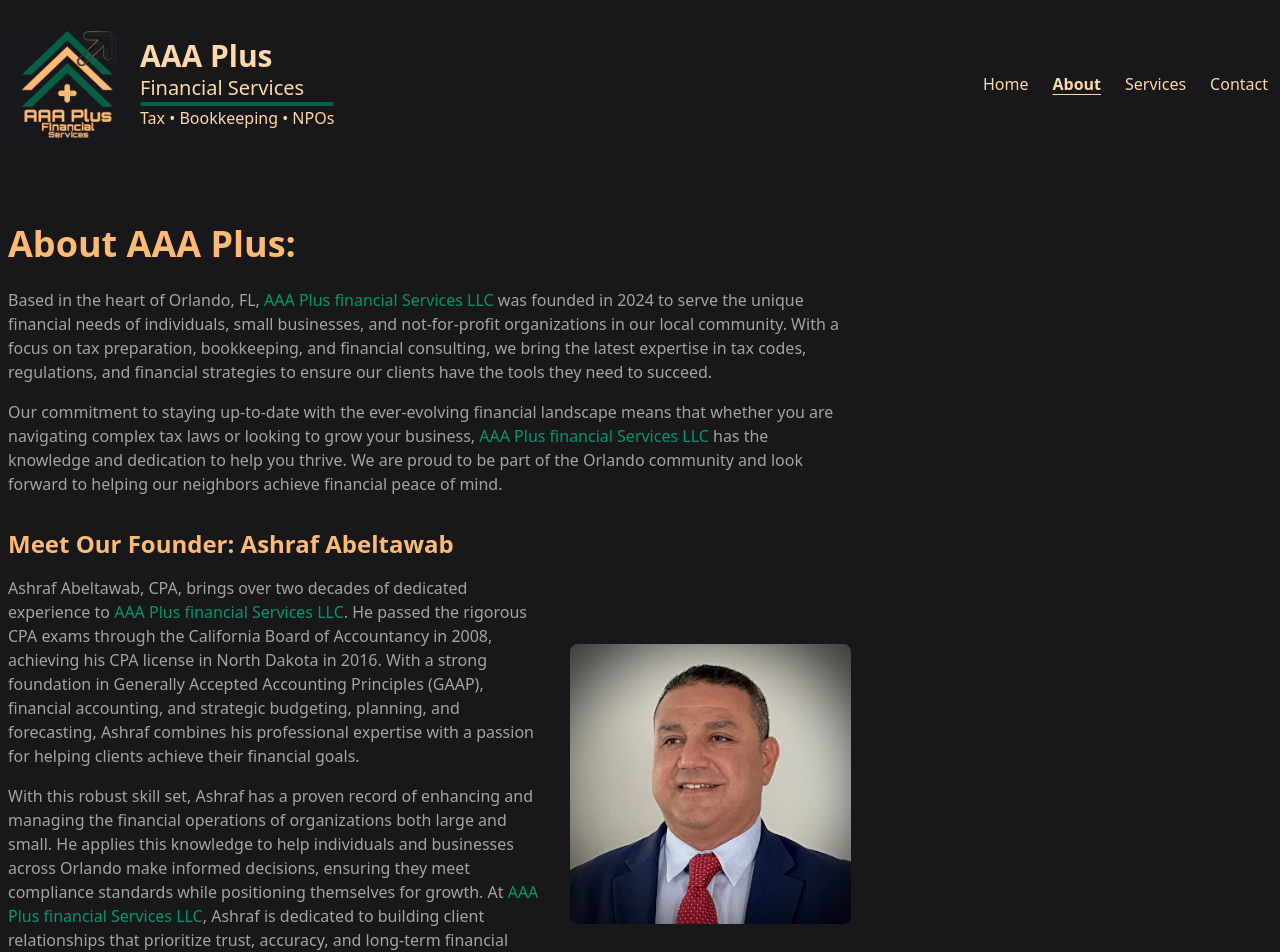
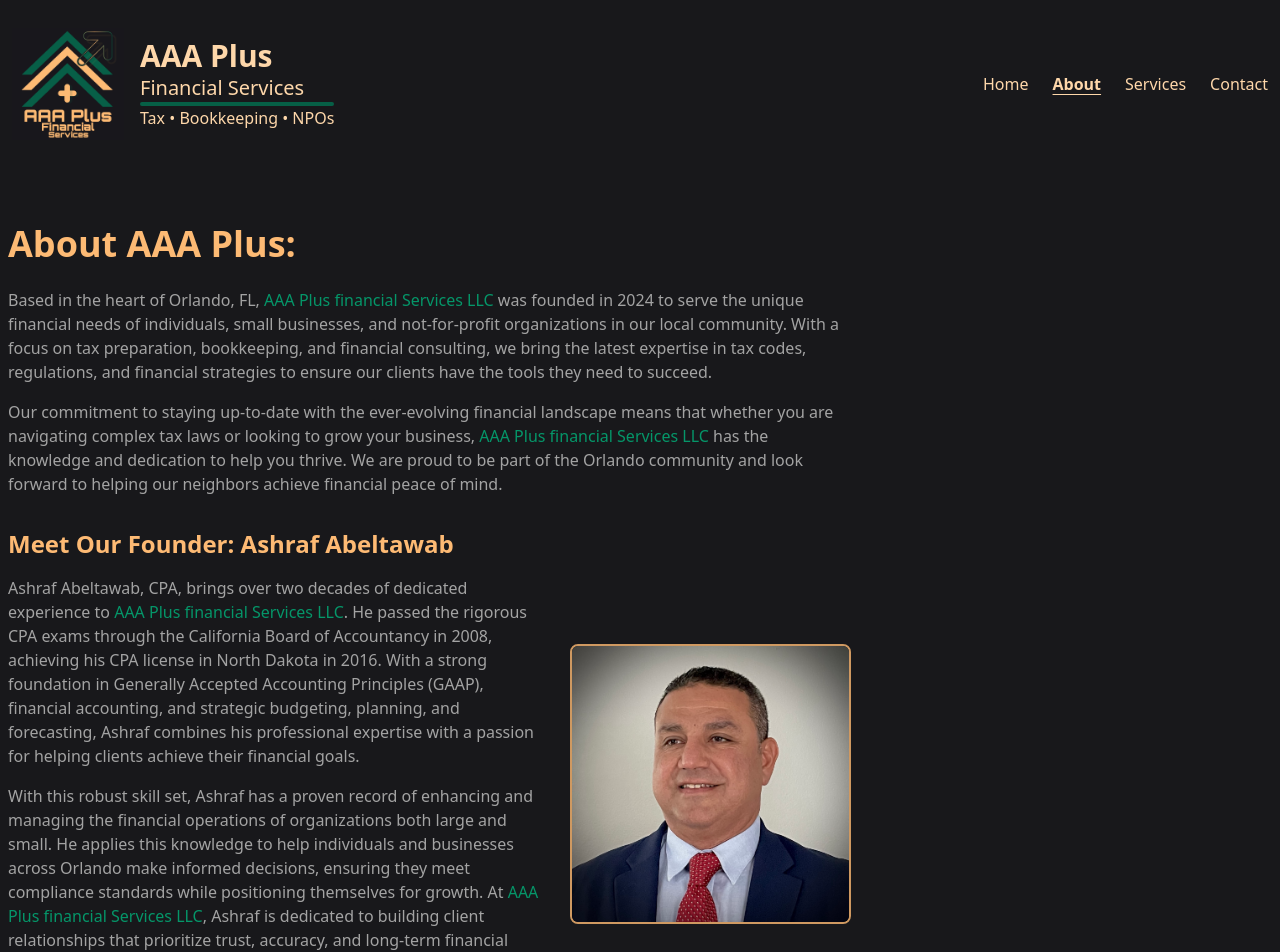
Before and after one commit to AlyBadawy/Ashraf-aaaplus, a Next.js app: page /about in a window 1280 px wide. Shown: the top 952 px of the page. Built offline with nearby package versions, Linux system fonts and the light colour scheme.

Commit message:
Minor changes

```diff
--- a/src/app/HomeHero.tsx
+++ b/src/app/HomeHero.tsx
@@ -1,6 +1,7 @@
 import { CTA } from '@/components/shared/CTA';
 import HomeHeroImage from '../../public/home-hero.svg';
 import Image from 'next/image';
+import Link from 'next/link';
 
 export const HomeHero = () => {
   return (
@@ -20,9 +21,12 @@
           </p>
           <div className='flex flex-col sm:flex-row gap-4 mb-8'>
             <CTA />
-            <button className='bg-transparent border border-zinc-900 text-zinc-900 px-6 py-3 rounded-md font-medium hover:bg-emerald-800 hover:text-white transition duration-300'>
+            <Link
+              href='/services'
+              className='bg-transparent border border-zinc-900 text-zinc-900 px-6 py-3 rounded-md font-medium hover:bg-emerald-800 hover:text-white transition duration-300 text-center'
+            >
               Learn About Our Services
-            </button>
+            </Link>
           </div>
         </div>
         <div className='md:w-1/2 max-md:px-4 mx-auto'>
--- a/src/app/about/page.tsx
+++ b/src/app/about/page.tsx
@@ -36,7 +36,7 @@
               alt='Ashraf Abeltawab, CPA'
               width={300}
               height={300}
-              className='rounded-lg object-cover'
+              className='rounded-lg object-cover border-2 border-orange-300/80'
             />
           </div>
 
--- a/src/components/shared/CTA.tsx
+++ b/src/components/shared/CTA.tsx
@@ -5,7 +5,7 @@
   const darkColorNames = 'border-orange-300/20 bg-orange-300 text-zinc-900';
   const classNames = `border ${
     dark ? darkColorNames : colorNames
-  } px-6 py-3 rounded-md font-medium hover:bg-emerald-800 hover:text-white transition duration-300`;
+  } px-6 py-3 rounded-md font-medium hover:bg-emerald-800 hover:text-white transition duration-300 text-center`;
 
   return (
     <Link href='/contact' className={classNames}>
```
